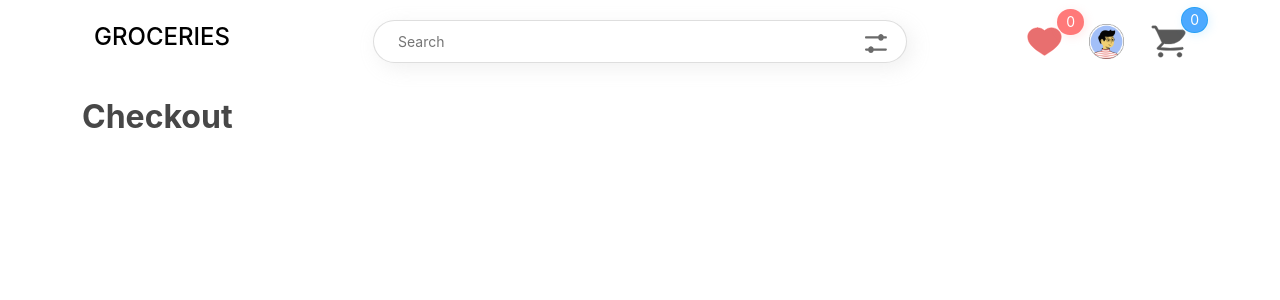
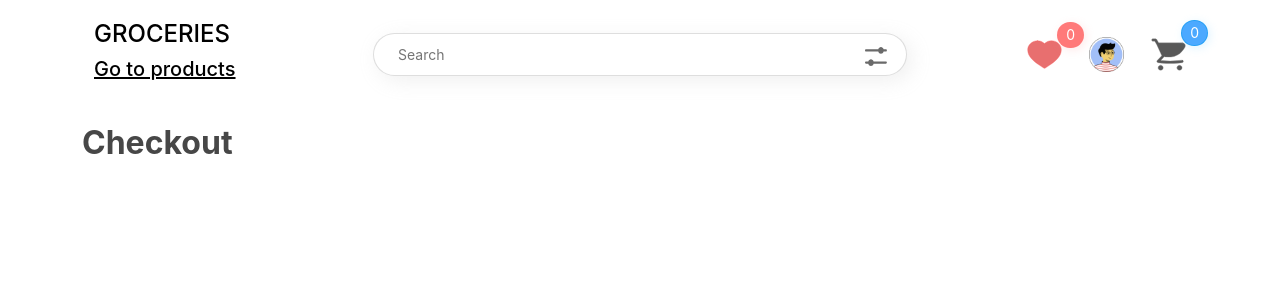
Before and after one commit to skmayank/groceries-website, a React (Create React App) app: page /checkout in a window 1280 px wide. Shown: the top 300 px of the page. Built offline with nearby package versions, Linux system fonts and the light colour scheme.

Commit message:
Add navigation to go products and number formattingg

```diff
--- a/public/css/style.css
+++ b/public/css/style.css
@@ -428,6 +428,10 @@ body {
     right: 51px;
     min-width: 300px;
 }
+.product--list {
+    cursor: pointer;
+    text-decoration: underline;
+ }
 @media (max-width: 992px) {
   .filter-box{
     flex-wrap: wrap;
--- a/src/components/Groceries/Checkout.tsx
+++ b/src/components/Groceries/Checkout.tsx
@@ -162,17 +162,17 @@ const Checkout = () => {
                   <tbody>
                     <tr>
                       <td>Subtotal</td>
-                      <td>£{getTotalAmount(products).subTotal}</td>
+                      <td>£{(getTotalAmount(products).subTotal).toFixed(2)}</td>
                       <td></td>
                     </tr>
                     <tr>
                       <td>Discount</td>
-                      <td>£{getTotalAmount(products).discount}</td>
+                      <td>£{(getTotalAmount(products).discount).toFixed(2)}</td>
                       <td></td>
                     </tr>
                     <tr>
                       <td>Total</td>
-                      <td>£{getTotalAmount(products).total}</td>
+                      <td>£{(getTotalAmount(products).total).toFixed(2)}</td>
                       <td>
                         <div className="checkout-btn">
                           Checkout
--- a/src/components/common/header.tsx
+++ b/src/components/common/header.tsx
@@ -28,7 +28,8 @@ const Header = ({ onInputChange, onSelectChange, showFilter, productType="allIte
       <header className="header header-margin">
         <div className="row align-items-center">
           <div className="col-xl-3 col-lg-3 col-md-3 col-sm-3 col-12 text-start">
-            <h4>GROCERIES</h4>
+              <h4>GROCERIES</h4>
+              {window.location.pathname === '/checkout' ? <h5 className = "product--list" onClick={()=>navigate('/')}>Go to products</h5> : ''}
           </div>
           <div className="col-xl-6 col-lg-6 col-md-6 col-sm-6 col-12 text-center">
             <div className="serach-header">
```
